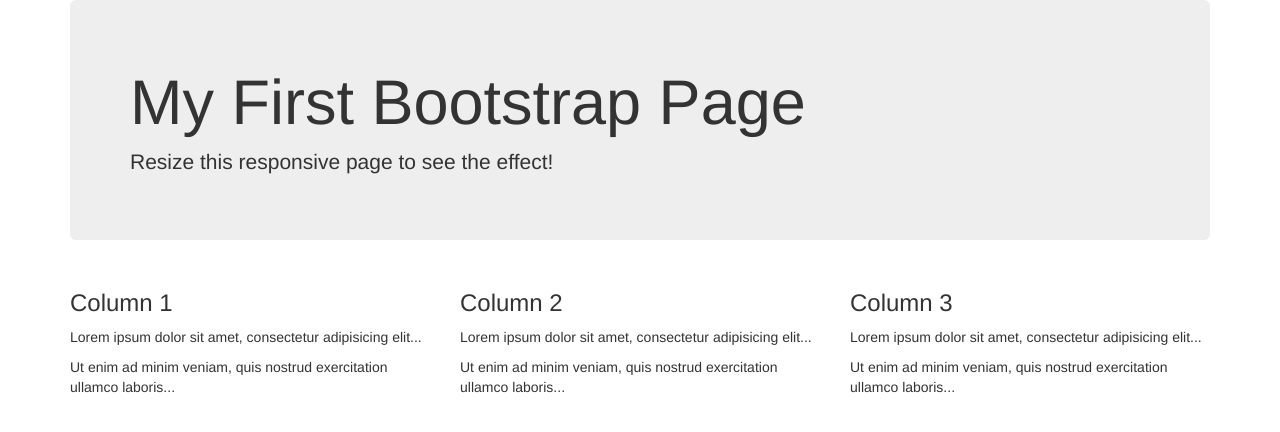
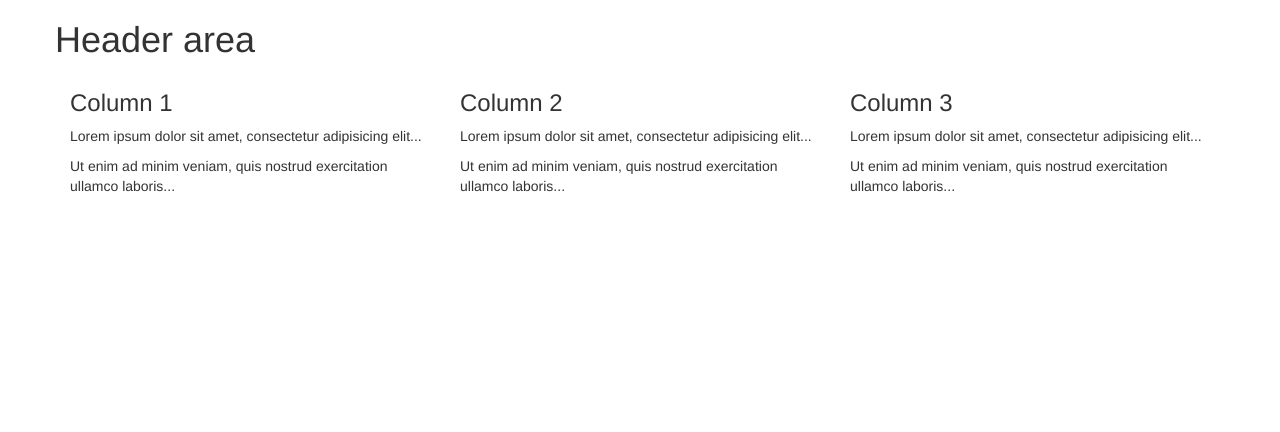
Before and after one commit to NatalliaKiraikova/tsmigration, a website: page public/index.html in a window 1280 px wide. Drawn offline with nearby package versions, Linux system fonts and the light colour scheme.

```diff
--- a/public/index.html
+++ b/public/index.html
@@ -12,10 +12,11 @@
 <body>
 
 <div class="container">
-    <div class="jumbotron">
-        <h1>My First Bootstrap Page</h1>
-        <p>Resize this responsive page to see the effect!</p>
+
+    <div class="row">
+        <h1> Header area </h1>
     </div>
+
     <div class="row">
         <div class="col-sm-4">
             <h3>Column 1</h3>
```
